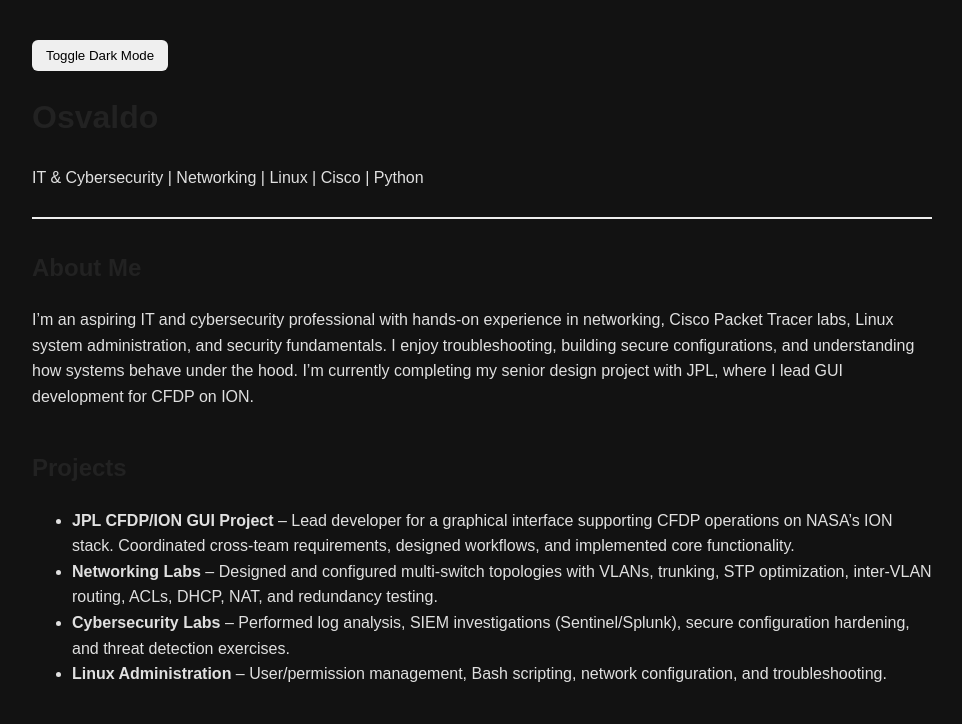
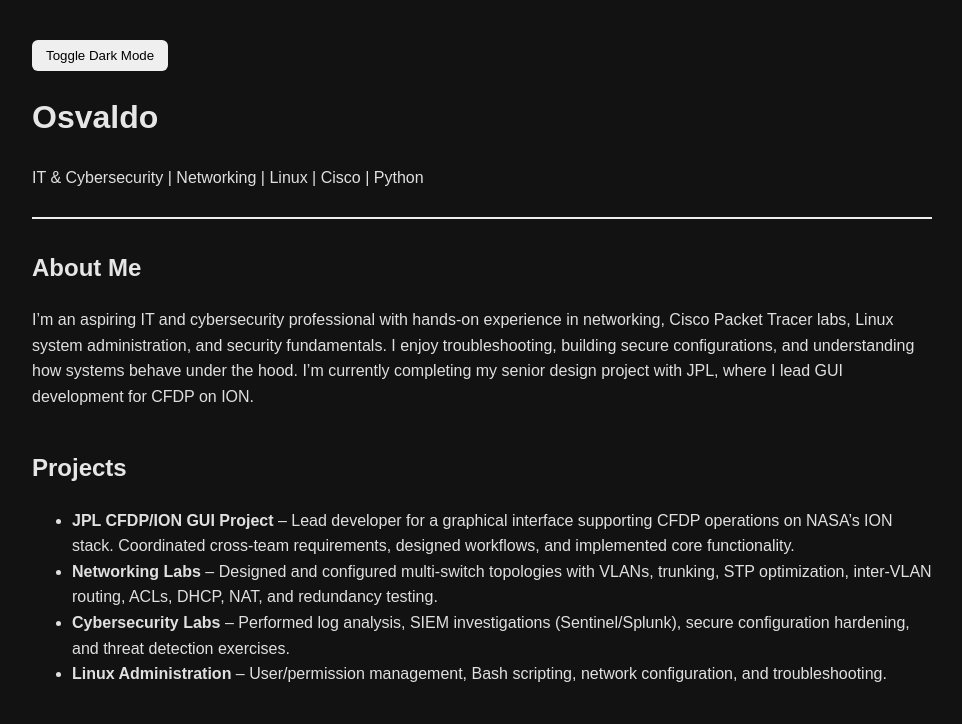
Before and after one commit to Ozzytadashi/ozzytadashi.github.io, a plain HTML site: page index.html in a window 1280 px wide. Both pictures are taken after a click on the button "Toggle Dark Mode". Shown: the top 724 px of the page, without its empty margins (158-1120 px from the left). Drawn offline with Linux system fonts and the light colour scheme.

Commit message:
Enhance dark mode styles and transitions

```diff
--- a/index.html
+++ b/index.html
@@ -38,14 +38,20 @@
             background-color: #121212;
             color: #e0e0e0;
         }
-
+        .dark-mode h1,
+        .dark-mode h2 {
+            color: #e6e6e6;
+        }
         .dark-mode a {
             color: #4da3ff;
         }
-
         .dark-mode .section {
             border-color: #333;
         }
+        body, h1, h2, p, a {
+            transition: color 0.2s ease, background-color 0.2s ease;
+        }
+
 
     </style>
 </head>
```
